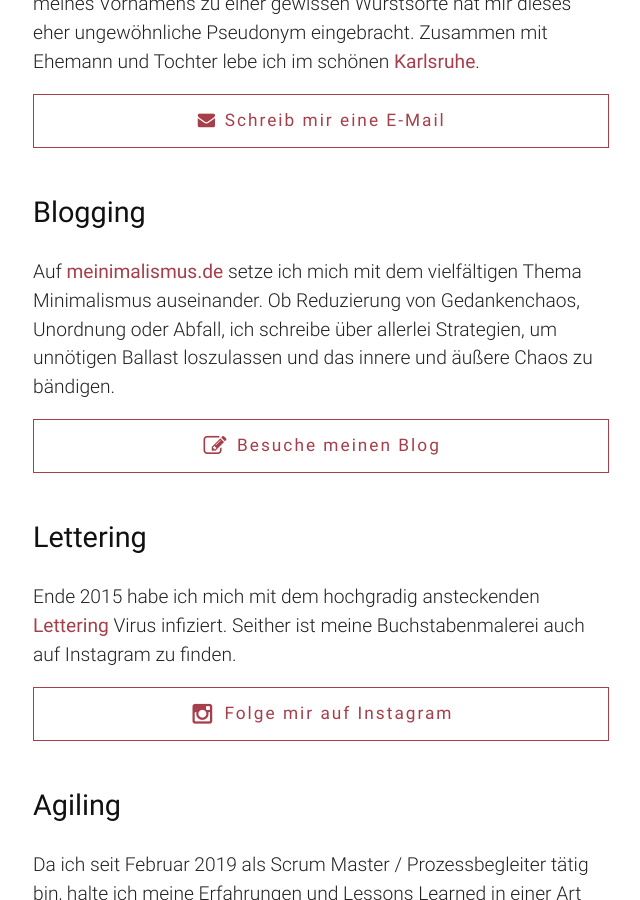
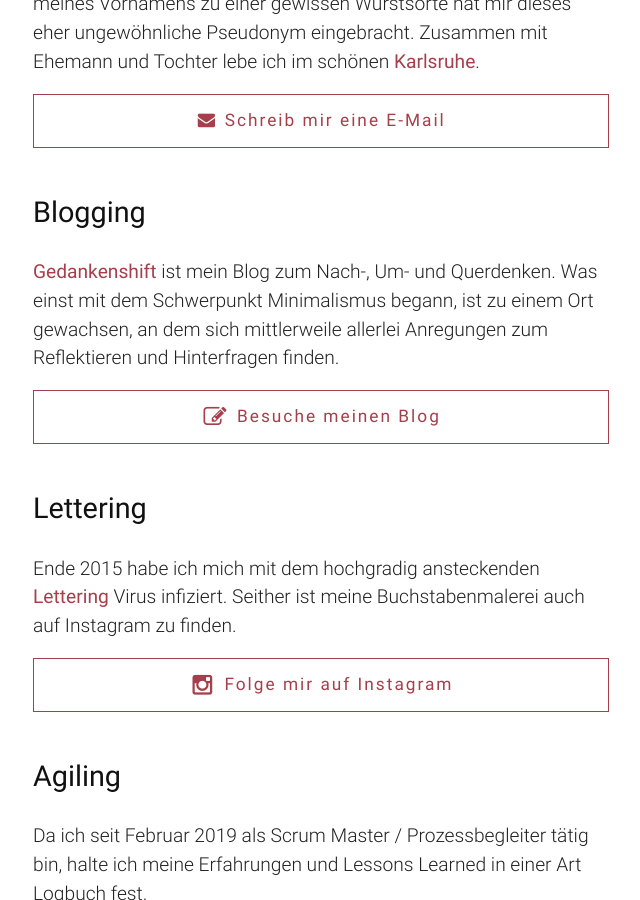
Before and after one commit to fraulyoner/fraulyoner.github.io, a Jekyll site: the page built from index.html, in a window 1280 px wide and 900 px high, scrolled down 408 px. Shown: the whole window, without its empty margins (319-959 px from the left). Built offline with Jekyll 4.4.1, drawn with Linux system fonts in a browser that asks for light colours.

Commit message:
Update blog description

```diff
--- a/_config.yml
+++ b/_config.yml
@@ -13,7 +13,7 @@ links:
   uv: https://github.com/synyx/urlaubsverwaltung
   where2dump: https://where2dump.com
   lettering: https://www.smashingmagazine.com/2013/01/understanding-difference-between-type-and-lettering/
-  blog: https://www.meinimalismus.de/
+  blog: https://www.gedankenshift.de/
   agile: https://blog.fraulyoner.de/
 
 # Set the Sass partials directory due to use of @imports
--- a/index.html
+++ b/index.html
@@ -20,11 +20,10 @@ layout: default
   <h2>Blogging</h2>
 
   <p>
-    Auf <a target="_blank" href="{{ site.links.blog }}">meinimalismus.de</a>
-    setze ich mich mit dem vielf&auml;ltigen Thema Minimalismus auseinander. Ob
-    Reduzierung von Gedankenchaos, Unordnung oder Abfall, ich schreibe &uuml;ber
-    allerlei Strategien, um unn&ouml;tigen Ballast loszulassen und das innere
-    und &auml;ußere Chaos zu b&auml;ndigen.
+    <a target="_blank" href="{{ site.links.blog }}">Gedankenshift</a> ist mein
+    Blog zum Nach-, Um- und Querdenken. Was einst mit dem Schwerpunkt
+    Minimalismus begann, ist zu einem Ort gewachsen, an dem sich mittlerweile
+    allerlei Anregungen zum Reflektieren und Hinterfragen finden.
     <a class="button" target="_blank" href="{{ site.links.blog }}">
       <i class="fa fa-lg fa-fw fa-edit"></i> Besuche meinen Blog
     </a>
--- a/index_en.html
+++ b/index_en.html
@@ -19,9 +19,9 @@ layout: default
   <h2>Blogging</h2>
 
   <p>
-    On <a target="_blank" href="{{ site.links.blog }}">meinimalismus.de</a>
-    I write about my way to a minimalist life. Learn more about minimalism,
-    tidiness and sustainability in my blog posts.
+    On <a target="_blank" href="{{ site.links.blog }}">Gedankenshift</a>
+    I try to open up new perspectives by writing about various topics like
+    self-reflection, decision making and minimalism.
     <a class="button" target="_blank" href="{{ site.links.blog }}">
       <i class="fa fa-lg fa-fw fa-edit"></i> Visit my blog
     </a>
```
